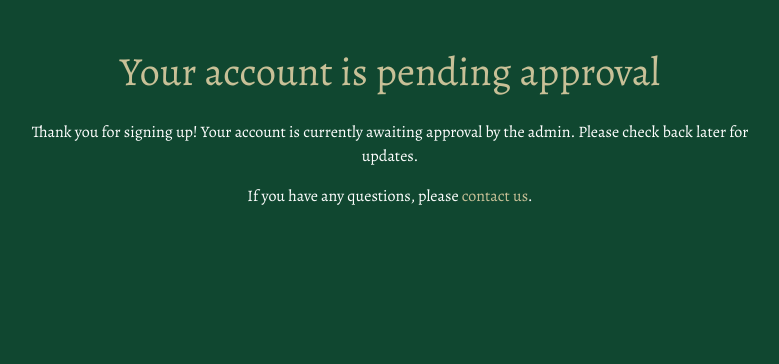
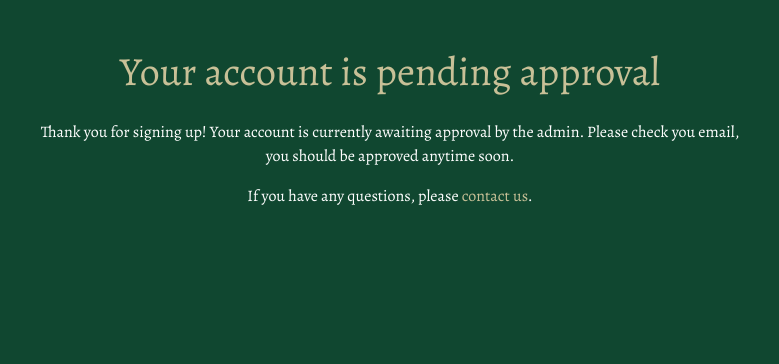
Before and after one commit to vicenteramirezg/miami-racket-club, a Django app: page /pending-approval/ in a window 1280 px wide. Shown: the part 87-451 px from the top of the page, without its empty margins (250-1029 px from the left). Run offline with Django 5.2, Linux system fonts and the light colour scheme.

Commit message:
Trying to fix the approve player message.

```diff
--- a/miami_racket_club/rankings/admin.py
+++ b/miami_racket_club/rankings/admin.py
@@ -13,12 +13,16 @@ class PlayerAdmin(admin.ModelAdmin):
     def approve_players(self, request, queryset):
         for player in queryset:
             player.is_approved = True
-            player.save()
+            player.save()  # Save the player first
+
+            # Manually refresh the player object after saving to ensure it's up to date
+            player.refresh_from_db()
 
             # Send email to the user when approved
             self.send_approval_email(player.user)
 
         self.message_user(request, "Selected players have been approved and notified.")
+
     approve_players.short_description = "Approve selected players"
 
     def send_approval_email(self, user):
--- a/miami_racket_club/rankings/templates/registration/pending_approval.html
+++ b/miami_racket_club/rankings/templates/registration/pending_approval.html
@@ -9,7 +9,7 @@
                     <span>Your account is pending approval</span>
                 </h1>
                 <p class="text-center home-text">
-                    Thank you for signing up! Your account is currently awaiting approval by the admin. Please check back later for updates.
+                    Thank you for signing up! Your account is currently awaiting approval by the admin. Please check you email, you should be approved anytime soon.
                 </p>
                 <p class="text-center home-text">
                     If you have any questions, please <a href="mailto:contact@miamiracketclub.com" class="home-link">contact us</a>.
```
